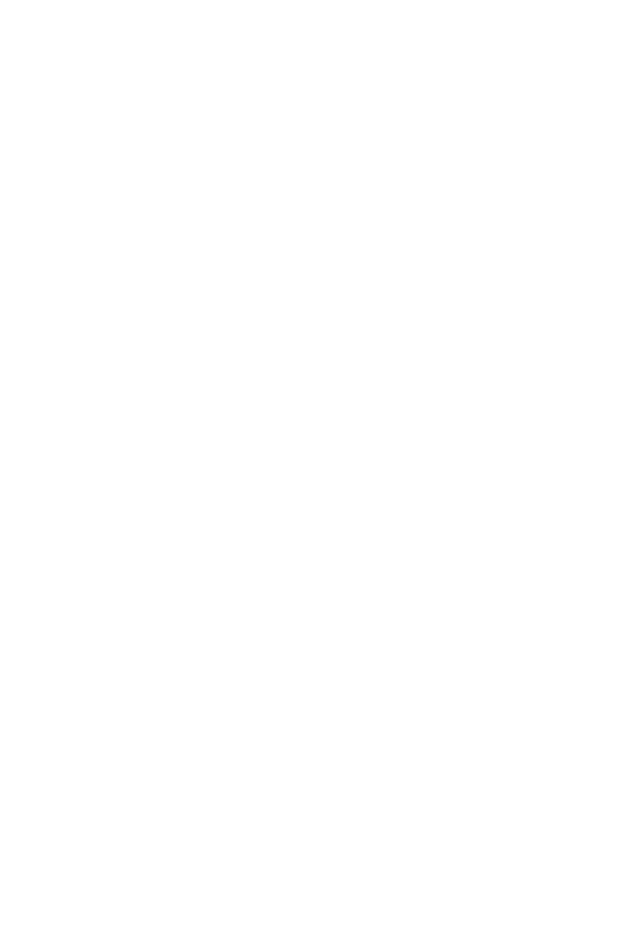
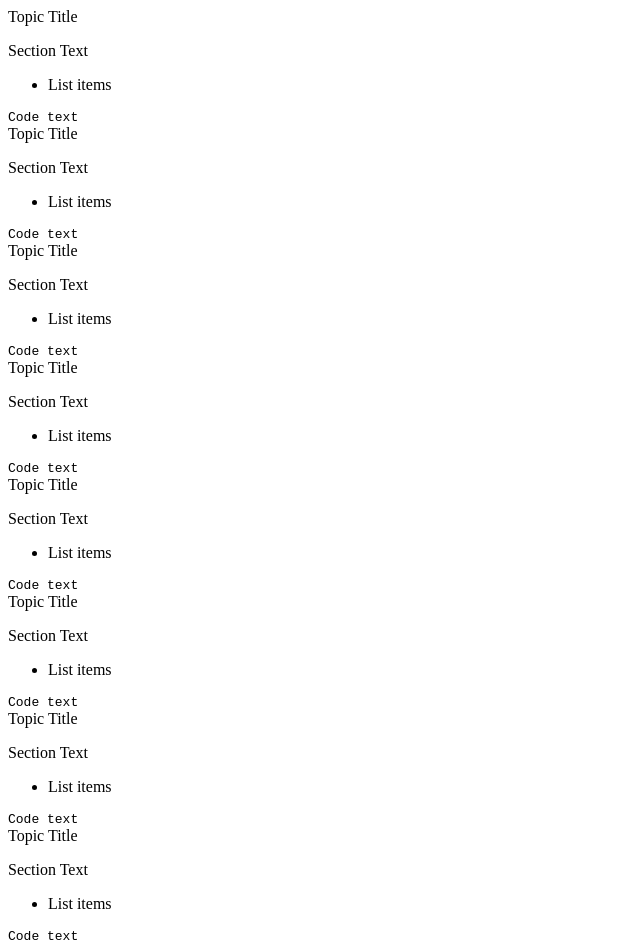
Before and after one commit to rootdown001/tech_doc, a plain HTML site: page index.html in a window 1280 px wide. Shown: the whole page, without its empty margins (0-640 px from the left). Before the commit the page ends 800 px from the top, so only its background shows below. Drawn offline with Linux system fonts and the light colour scheme.

Commit message:
set up main and sections

```diff
--- a/index.html
+++ b/index.html
@@ -1,3 +1,132 @@
 <head>
     <link rel="stylesheet" type="text/css" href="style.css"/>
 </head>
+
+<body>
+<main id="main-doc">
+
+    <section class="main-section" id="CHANGEME">
+        <header>Topic Title</header>
+        <article>
+            <p>Section Text</p>
+
+            <ul>
+                <li>List items</li>
+            </ul>
+
+            <code>
+                Code text
+            </code>
+        </article>
+    </section>
+
+    <section class="main-section" id="CHANGEME">
+        <header>Topic Title</header>
+        <article>
+            <p>Section Text</p>
+
+            <ul>
+                <li>List items</li>
+            </ul>
+
+            <code>
+                Code text
+            </code>
+        </article>
+    </section>
+
+    <section class="main-section" id="CHANGEME">
+        <header>Topic Title</header>
+        <article>
+            <p>Section Text</p>
+
+            <ul>
+                <li>List items</li>
+            </ul>
+
+            <code>
+                Code text
+            </code>
+        </article>
+    </section>
+
+    <section class="main-section" id="CHANGEME">
+        <header>Topic Title</header>
+        <article>
+            <p>Section Text</p>
+
+            <ul>
+                <li>List items</li>
+            </ul>
+
+            <code>
+                Code text
+            </code>
+        </article>
+    </section>
+
+    <section class="main-section" id="CHANGEME">
+        <header>Topic Title</header>
+        <article>
+            <p>Section Text</p>
+
+            <ul>
+                <li>List items</li>
+            </ul>
+
+            <code>
+                Code text
+            </code>
+        </article>
+    </section>
+
+    <section class="main-section" id="CHANGEME">
+        <header>Topic Title</header>
+        <article>
+            <p>Section Text</p>
+
+            <ul>
+                <li>List items</li>
+            </ul>
+
+            <code>
+                Code text
+            </code>
+        </article>
+    </section>
+
+    <section class="main-section" id="CHANGEME">
+        <header>Topic Title</header>
+        <article>
+            <p>Section Text</p>
+
+            <ul>
+                <li>List items</li>
+            </ul>
+
+            <code>
+                Code text
+            </code>
+        </article>
+    </section>
+
+
+    <section class="main-section" id="CHANGEME">
+        <header>Topic Title</header>
+        <article>
+            <p>Section Text</p>
+
+            <ul>
+                <li>List items</li>
+            </ul>
+
+            <code>
+                Code text
+            </code>
+        </article>
+    </section>
+
+
+
+</main>
+</body>
```
